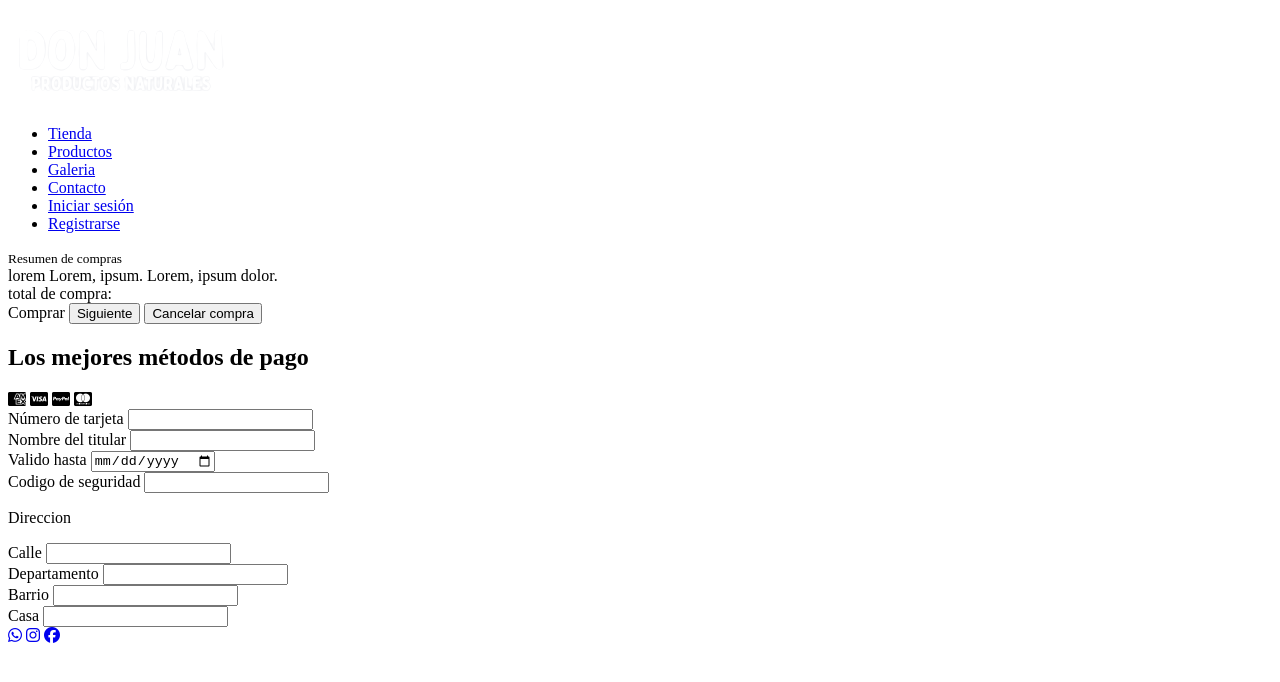
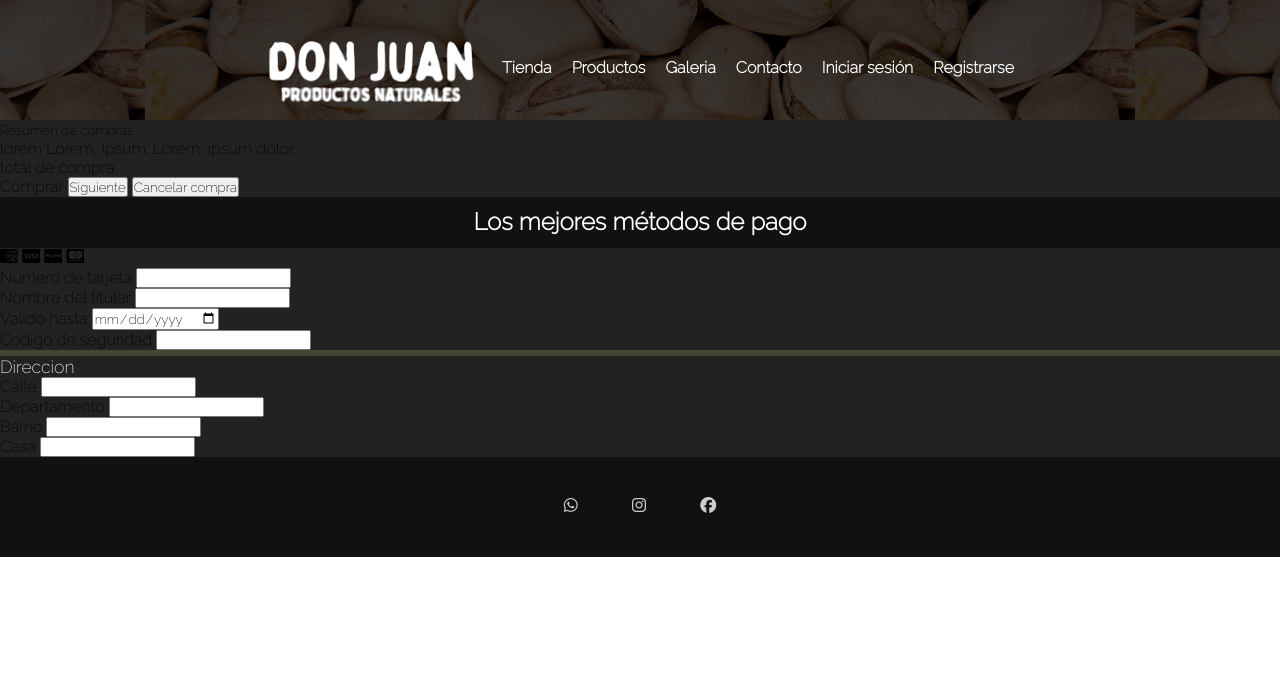
Before and after one commit to JuanCruzScadding/JuanCruzScadding.github.io, a website: page views/carrito.html in a window 1280 px wide. Drawn offline with Linux system fonts and the light colour scheme.

Commit message:
PreEntrega3 lista

```diff
--- a/views/carrito.html
+++ b/views/carrito.html
@@ -4,7 +4,7 @@
     <meta charset="UTF-8">
     <meta http-equiv="X-UA-Compatible" content="IE=edge">
     <meta name="viewport" content="width=device-width, initial-scale=1.0">
-    <link rel="stylesheet" href="../css/style.css">
+    <link rel="stylesheet" href="../css/main.css">
     <title>Finca Don Juan</title>
     <link rel="shortcut icon" href="../img/1.png" type="image/x-icon">
     <script src="https://kit.fontawesome.com/e18cc0d570.js" crossorigin="anonymous"></script>
--- a/views/gracias.html
+++ b/views/gracias.html
@@ -4,7 +4,7 @@
     <meta charset="UTF-8">
     <meta http-equiv="X-UA-Compatible" content="IE=edge">
     <meta name="viewport" content="width=device-width, initial-scale=1.0">
-    <link rel="stylesheet" href="../css/style.css">
+    <link rel="stylesheet" href="../css/main.css">
     <title>Finca Don Juan</title>
     <link rel="shortcut icon" href="img/logopng.png" type="image/x-icon">
     <script src="https://kit.fontawesome.com/e18cc0d570.js" crossorigin="anonymous"></script>
```
Also changed, not shown: views/iniciar.html (+1 -1 lines), views/registrarse.html (+1 -1 lines).
